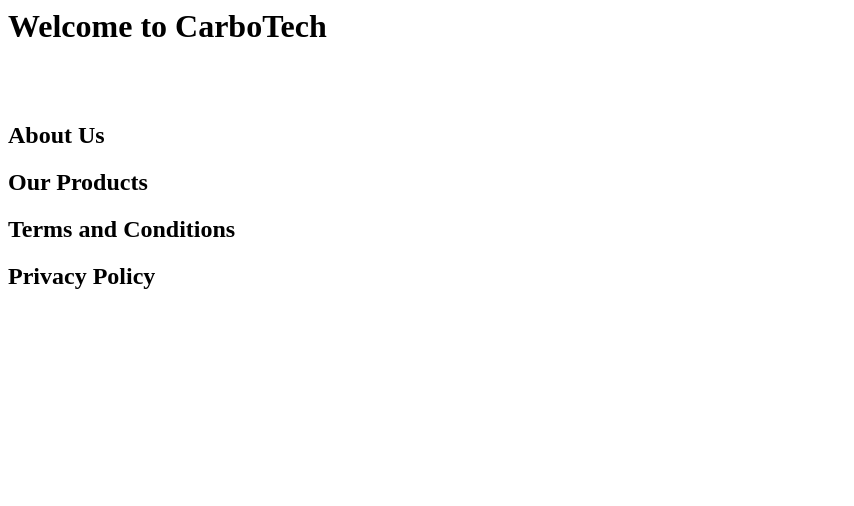
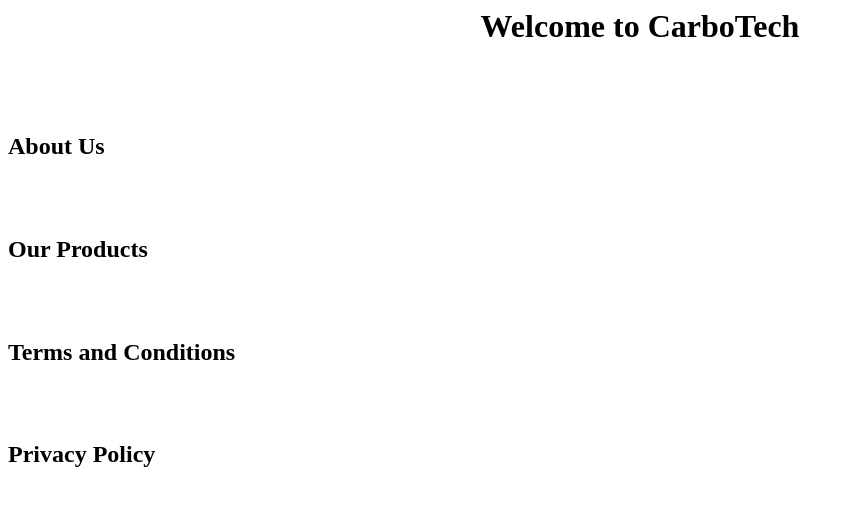
Before and after one commit to carbotech/carbotech.github.io, a plain HTML site: page index.html in a window 1280 px wide. Shown: the whole page, without its empty margins (0-854 px from the left). Drawn offline with Linux system fonts and the light colour scheme.

Commit message:
Update index.html

```diff
--- a/index.html
+++ b/index.html
@@ -1,11 +1,14 @@
 <html>
 <header><title>CarboTech</title></header>
 <body>
-  <p align="center"><h1>Welcome to CarboTech</h1></p>
+  <h1><p align="center">Welcome to CarboTech</p></h1>
   <br><br>
   <p align="center"><h2>About Us</h2></p>
+  <br><br>
   <p align="center"><h2>Our Products</h2></p>
+  <br><br>
   <p align="center"><h2>Terms and Conditions</h2></p>
+  <br><br>
   <p align="center"><h2>Privacy Policy</h2></p>
 </body>
 </html>
```
